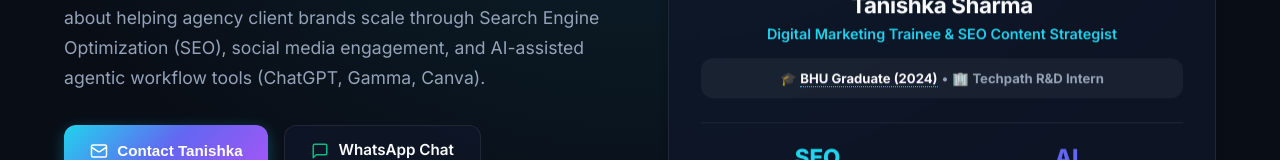
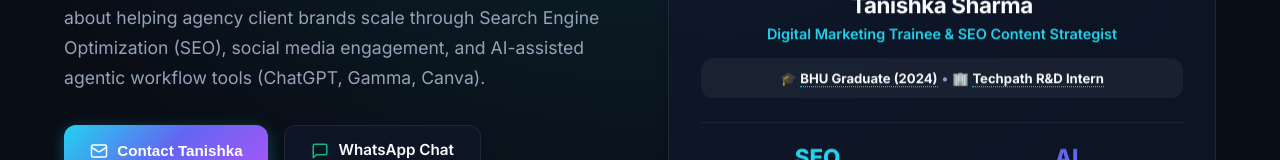
Before and after one commit to tanishka-wy/Tanishka-portfolio, a React (Vite) app: page / in a window 1280 px wide. Shown: the part 415-575 px from the top of the page. Built offline with nearby package versions, Linux system fonts and the light colour scheme.

Commit message:
Add website link to Techpath R&D Intern in Hero component

```diff
--- a/src/components/Hero.jsx
+++ b/src/components/Hero.jsx
@@ -166,7 +166,7 @@ export default function Hero({ addToast }) {
             marginBottom: '1.5rem',
             width: '100%'
           }}>
-            🎓 <a href="https://www.bhu.ac.in/Site/Home/1_2_16_Main-Site" target="_blank" rel="noreferrer" style={{ color: 'var(--text-primary)', textDecoration: 'none', borderBottom: '1px dotted var(--accent-cyan)' }}><strong>BHU Graduate (2024)</strong></a> • 🏢 <strong>Techpath R&D Intern</strong>
+            🎓 <a href="https://www.bhu.ac.in/Site/Home/1_2_16_Main-Site" target="_blank" rel="noreferrer" style={{ color: 'var(--text-primary)', textDecoration: 'none', borderBottom: '1px dotted var(--accent-cyan)' }}><strong>BHU Graduate (2024)</strong></a> • 🏢 <a href="https://techpath.biz/" target="_blank" rel="noreferrer" style={{ color: 'var(--text-primary)', textDecoration: 'none', borderBottom: '1px dotted var(--accent-cyan)' }}><strong>Techpath R&D Intern</strong></a>
           </div>
 
           {/* Quick Metrics Grid */}
```
